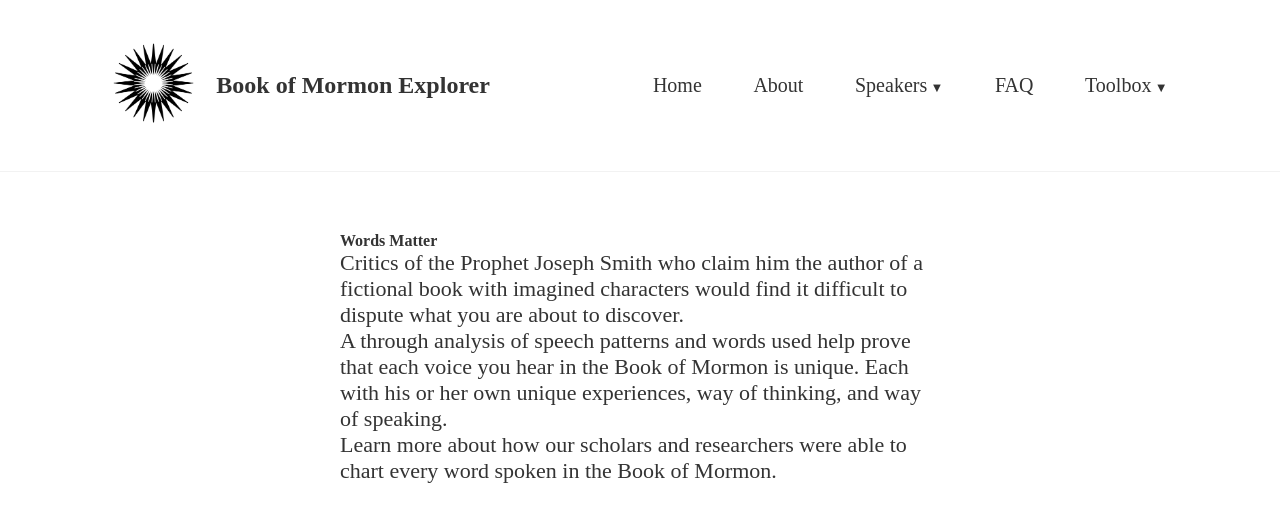
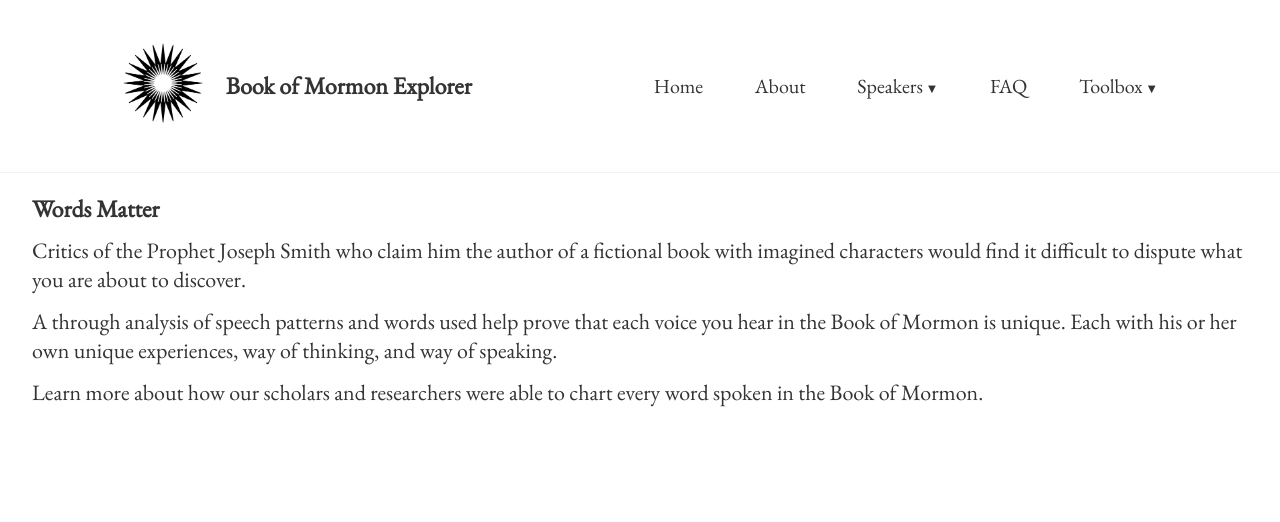
Before and after one commit to jesse279/book_of_mormon_voices, a React (Create React App) app: page /about in a window 1280 px wide. Shown: the top 522 px of the page. Built offline with nearby package versions, Linux system fonts and the light colour scheme.

Commit message:
added nav and other styles

```diff
--- a/public/index.html
+++ b/public/index.html
@@ -26,7 +26,7 @@
     -->
     <title>Book of Mormon Voices</title>
     <style>
-      @import url('https://fonts.googleapis.com/css2?family=Quicksand:wght@300&display=swap');
+      @import url('https://fonts.googleapis.com/css2?family=EB+Garamond&display=swap');
     </style>
   </head>
   <body>
--- a/src/About.js
+++ b/src/About.js
@@ -1,15 +1,15 @@
 const About = () => {
   return (
     <div className="content">
-      <h4>
+      <h2 style={{paddingBottom: '1vw'}}>
         Words Matter
-      </h4>
-      <p>
+      </h2>
+      <p style={{paddingBottom: '1vw'}}>
         Critics of the Prophet Joseph Smith who claim him the author of a
         fictional book with imagined characters would find it difficult to
         dispute what you are about to discover.
       </p>
-      <p>
+      <p style={{paddingBottom: '1vw'}}>
         A through analysis of speech patterns and words used help prove
         that each voice you hear in the Book of Mormon is unique. Each
         with his or her own unique experiences, way of thinking, and way
--- a/src/Navbar.js
+++ b/src/Navbar.js
@@ -24,12 +24,15 @@ const Navbar = () => {
     'Mosiah',
     'Nephi, Son of Helaman',
     'Nephi, Son of Lehi',
-    'Pahoran',
+    'Pahoran'
    ];
   const speakersExpandableStyle = {
     position: 'absolute',
     top: speakersTitleRef.current ? speakersTitleRef.current.getBoundingClientRect().bottom : '0',
     left: speakersTitleRef.current ? speakersTitleRef.current.getBoundingClientRect().left : '0',
+    backgroundColor: 'white',
+    padding: '1vw',
+    border: '1px solid black'
   };
 
   const toolboxTitleRef = useRef(null);
@@ -38,12 +41,15 @@ const Navbar = () => {
     'Word Cloud',
     'Connections',
     'Network Diagram',
-    'Audio',
+    'Audio'
    ];
   const toolboxExpandableStyle = {
     position: 'absolute',
     top: toolboxTitleRef.current ? toolboxTitleRef.current.getBoundingClientRect().bottom : '0',
-    left: toolboxTitleRef.current ? toolboxTitleRef.current.getBoundingClientRect().left : '0'
+    left: toolboxTitleRef.current ? toolboxTitleRef.current.getBoundingClientRect().left : '0',
+    backgroundColor: 'white',
+    padding: '1vw',
+    border: '1px solid black'
   }
 
   const toggleIsHovering = (index) => {
--- a/src/Speakers.js
+++ b/src/Speakers.js
@@ -1,7 +1,7 @@
 const Speakers = () => {
   return (
     <div>
-      <h2>Speakers</h2>
+      <h2 style={{paddingTop: '1vw', paddingLeft: '2.8vw'}}>Speakers</h2>
       <div>
 
       </div>
--- a/src/Toolbox.js
+++ b/src/Toolbox.js
@@ -1,7 +1,7 @@
 const Toolbox = () => {
   return (
     <div>
-      Toolbox
+      <h2 style={{paddingLeft: '2vw', paddingTop: '1vw'}}>Toolbox</h2>
     </div>
    );
 }
--- a/src/index.css
+++ b/src/index.css
@@ -78,8 +78,8 @@ p {
 }
 
 .content {
-  max-width: 600px;
-  margin: 40px auto;
+  max-width: 95vw;
+  margin: auto;
   padding: 20px;
 }
 
```
